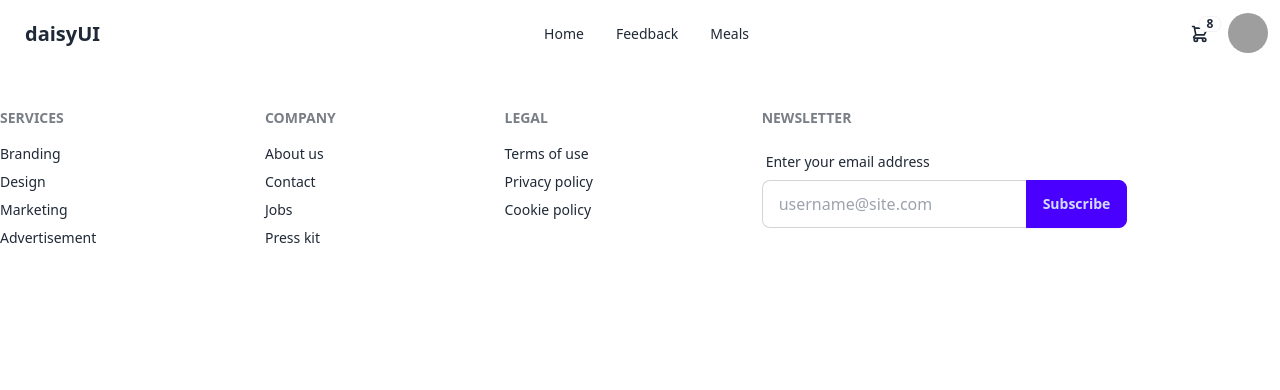
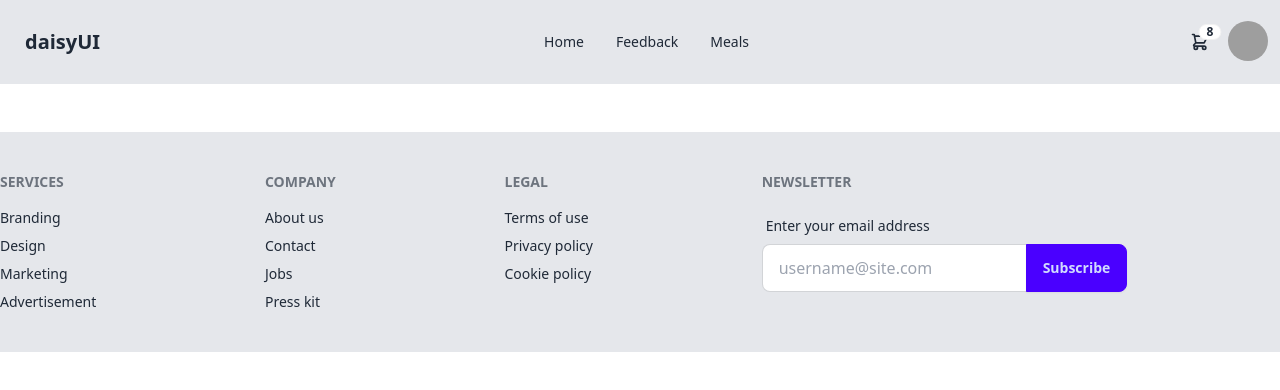
Before and after one commit to HabiburRahman02/mealDb-with-react-router, a React (Vite) app: page / in a window 1280 px wide. Shown: the top 390 px of the page. Built offline with nearby package versions, Linux system fonts and the light colour scheme; grey boxes are pictures that could not be loaded.

Commit message:
bg color added

```diff
--- a/src/components/Footer.jsx
+++ b/src/components/Footer.jsx
@@ -1,7 +1,7 @@
 
 const Footer = () => {
     return (
-        <div>
+        <div className="mt-12 bg-gray-200">
             <footer className="footer text-base-content py-10 max-w-7xl mx-auto">
                 <nav>
                     <h6 className="footer-title">Services</h6>
--- a/src/components/Navbar.jsx
+++ b/src/components/Navbar.jsx
@@ -2,7 +2,7 @@ import { Link } from "react-router-dom";
 
 const Navbar = () => {
     return (
-        <div className="">
+        <div className="bg-gray-200 mb-12 py-2">
             <div className="navbar flex justify-between max-w-7xl mx-auto">
                 <div className="flex">
                     <a className="btn btn-ghost text-xl">daisyUI</a>
```
